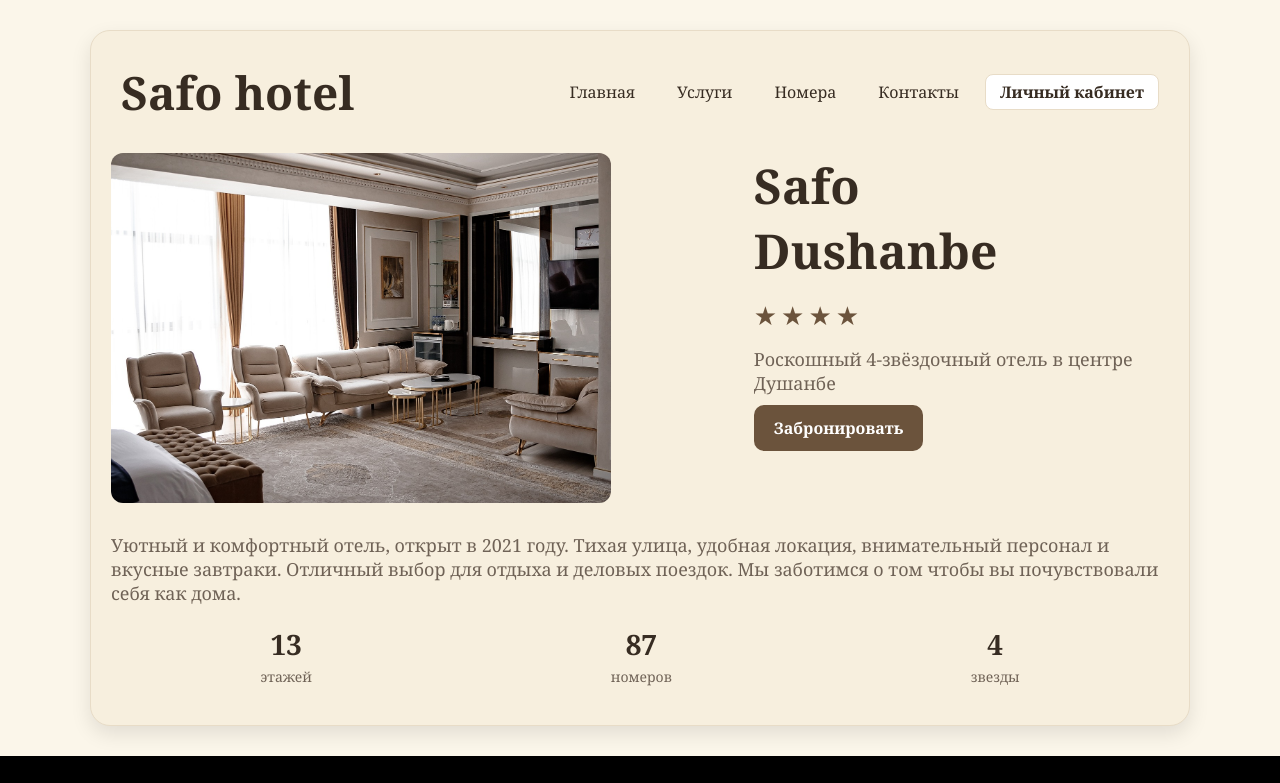
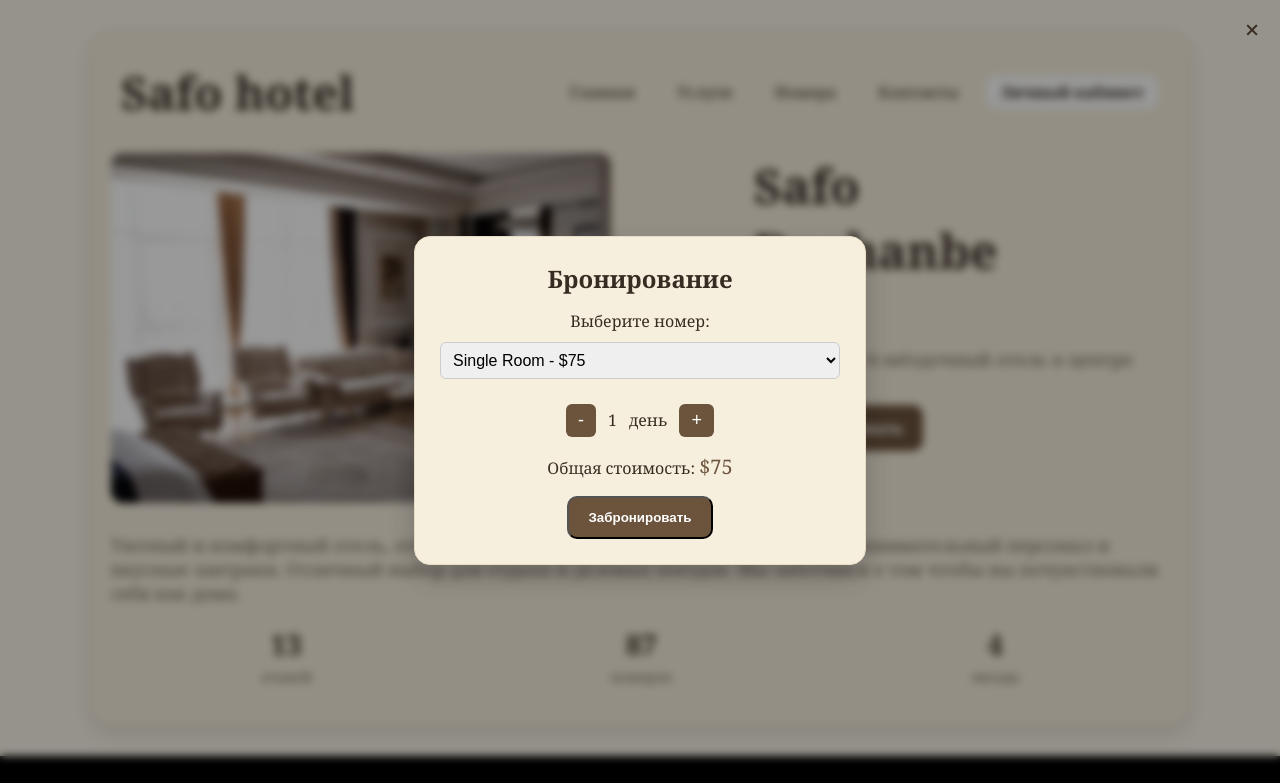
Before and after one commit to nsuhaylo-source/thirdProject, a plain HTML site: page index.html in a window 1280 px wide. Both pictures are taken after a click on the link "Забронировать". Shown: the top 783 px of the page. Drawn offline with Linux system fonts and the light colour scheme.

Commit message:
В проект я добавила модальное окно для бронирования. Теперь при нажатии на кнопку «Забронировать» открывается всплывающее окно с выбором номера и счётчиком дней. Для каждого типа номера в коде заранее прописаны цены, и функция updatePrice() автоматически пересчитывает общую стоимость при изменении количества дней или выборе другого номера. Также я добавила кнопки для увеличения и уменьшения количества суток, чтобы пользователь сразу видел итоговую сумму. Когда бронирование подтверждается, данные сохраняются в LocalStorage, а модальное окно закрывается. Все стили добавила с помощью CSS. Хочу чтобы после этого появилось сообщение Ваше бронирование принято! Спасибо, что выбрали нас . Но еще над этим работаю, и если будет время создам функции и модалку для Личного кабинета.

```diff
--- a/css/style.css
+++ b/css/style.css
@@ -210,6 +210,87 @@ body {
   display: inline-block !important;
 }
 
+.modal {
+  display: none;
+  position: fixed;
+  z-index: 1000;
+  left: 0; top: 0;
+  width: 100%; height: 100%;
+  background-color: rgba(0,0,0,0.4);
+  backdrop-filter: blur(4px);
+  justify-content: center;
+  align-items: center;
+}
+
+
+
+.modal-content {
+  background-color: #f7efde;
+  border: 1px solid #e8dcc7;
+  border-radius: 16px;
+  padding: 25px;
+  max-width: 400px;
+  width: 90%;
+  box-shadow: 0 12px 30px rgba(0,0,0,0.2);
+  text-align: center;
+}
+
+.modal-content h2 {
+  margin-top: 0;
+  font-size: 24px;
+  margin-bottom: 15px;
+}
+
+
+.close {
+  position: absolute;
+  right: 20px; top: 10px;
+  font-size: 28px;
+  font-weight: bold;
+  color: #372c22;
+  cursor: pointer;
+}
+
+
+.counter {
+  display: flex;
+  justify-content: center;
+  align-items: center;
+  gap: 12px;
+  margin: 15px 0;
+}
+
+.counter button {
+  padding: 6px 12px;
+  font-size: 18px;
+  background-color: #6b533c;
+  color: white;
+  border: none;
+  border-radius: 6px;
+  cursor: pointer;
+}
+
+.counter button:hover {
+  background-color: #5a4632;
+}
+
+#roomSelect {
+  width: 100%;
+  padding: 8px;
+  border-radius: 6px;
+  margin: 10px 0;
+  border: 1px solid #ccc;
+  font-size: 16px;
+}
+
+#totalPrice {
+  font-size: 20px;
+  color: #6b533c;
+}
+
+.modal { display: none;}
+.modal.open { display: flex;}
+
 
 @media (max-width: 920px) {
   .card__head {
--- a/index.html
+++ b/index.html
@@ -34,7 +34,7 @@
           <h1 class="title">Safo<br>Dushanbe</h1>
           <div class="stars" aria-label="4 звезды">★★★★</div>
           <p class="subtitle">Роскошный 4-звёздочный отель в центре Душанбе</p>
-          <a class="btn" href="#">Забронировать</a>
+          <a class="btn" id="bookBtn" href="#">Забронировать</a>
         </div>
       </div>
 
@@ -75,7 +75,7 @@
       <div>
         <h4>Контакты</h4>
         <ul>
-          <li>Телефон: +992 48 701 3000</li>
+          <li>Телефон: +992 48 701 3000 <br> +992 48 701 9000</li>
           <li>Gmail: safohotel1@gmail.com</li>
           <li>Адрес: Саид Носир 25</li>
         </ul>
@@ -84,5 +84,39 @@
     <div class="footer-copy">© 2025 Safo Dushanbe</div>
   </footer>
 
+
+<div class="modal" id="bookingModal">
+  <div class="modal-content">
+    <span class="close">&times;</span>
+    <h2>Бронирование</h2>
+
+
+    <label for="roomSelect">Выберите номер:</label>
+    <select id="roomSelect">
+      <option value="single">Single Room - $75</option>
+      <option value="standard">Standard Room - $85</option>
+      <option value="deluxe">Deluxe Room - $130</option>
+      <option value="twin">Twin Room - $145</option>
+      <option value="suite">Suite Room - $150</option>
+      <option value="family">Family Suite - $175</option>
+      <option value="president">President Room - $1550</option>
+    </select>
+
+
+    <div class="counter">
+      <button id="minusDay">-</button>
+      <span id="days">1</span> день
+      <button id="plusDay">+</button>
+    </div>
+
+
+    <p>Общая стоимость: <span id="totalPrice">$0</span></p>
+
+
+    <button id="confirmBooking" class="btn">Забронировать</button>
+  </div>
+</div>
+<script src="script.js"></script>
+
 </body>
 </html>
--- /dev/null
+++ b/script.js
@@ -0,0 +1,75 @@
+document.addEventListener('DOMContentLoaded', () => {
+  const btnOpen = document.getElementById('bookBtn');
+  const modal = document.getElementById('bookingModal');
+  const btnClose = modal ? modal.querySelector('.close') : null;
+  const btnConfirm = modal ? modal.querySelector('#confirmBooking') : null;
+
+
+  if (!btnOpen) return console.error('Не найдена кнопка #bookBtn');
+  if (!modal) return console.error('Не найдена модалка #bookingModal');
+
+
+  const roomPrices = {
+    single: 75,
+    standard: 85,
+    deluxe: 130,
+    twin: 145,
+    suite: 150,
+    family: 175,
+    president: 1550
+  };
+
+
+  const roomSelect   = modal.querySelector('#roomSelect');
+  const daysEl       = modal.querySelector('#days');
+  const plusDay      = modal.querySelector('#plusDay');
+  const minusDay     = modal.querySelector('#minusDay');
+  const totalPriceEl = modal.querySelector('#totalPrice');
+
+  let days = 1;
+
+function updatePrice() {
+  daysEl.textContent = String(days);
+  const room  = roomSelect.value;
+  const price = roomPrices[room] * days;
+  totalPriceEl.textContent = '$' + price;
+}
+
+
+
+  btnOpen.addEventListener('click', (e) => {
+    e.preventDefault();
+    modal.classList.add('open');
+    updatePrice();
+  });
+
+
+  if (btnClose) btnClose.addEventListener('click', () => modal.classList.remove('open'));
+  modal.addEventListener('click', (e) => {
+    if (e.target === modal) modal.classList.remove('open');
+  });
+
+
+  plusDay.addEventListener('click', () => { days++; updatePrice(); });
+  minusDay.addEventListener('click', () => { if (days > 1) { days--; updatePrice(); } });
+
+
+  roomSelect.addEventListener('change', updatePrice);
+
+
+  if (btnConfirm) {
+    btnConfirm.addEventListener('click', () => {
+      const bookingData = {
+        room: roomSelect.options[roomSelect.selectedIndex].text,
+        roomCode: roomSelect.value,
+        days,
+        total: totalPriceEl.textContent
+      };
+      localStorage.setItem('booking', JSON.stringify(bookingData));
+      alert('Бронирование сохранено!');
+      modal.classList.remove('open');
+      days = 1;
+      updatePrice();
+    });
+  }
+});
```
